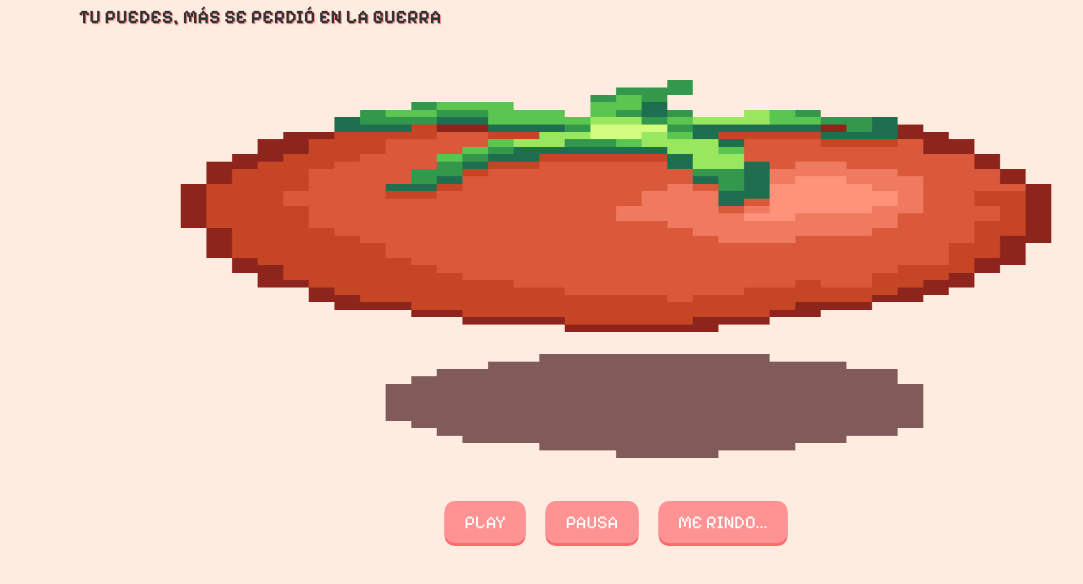
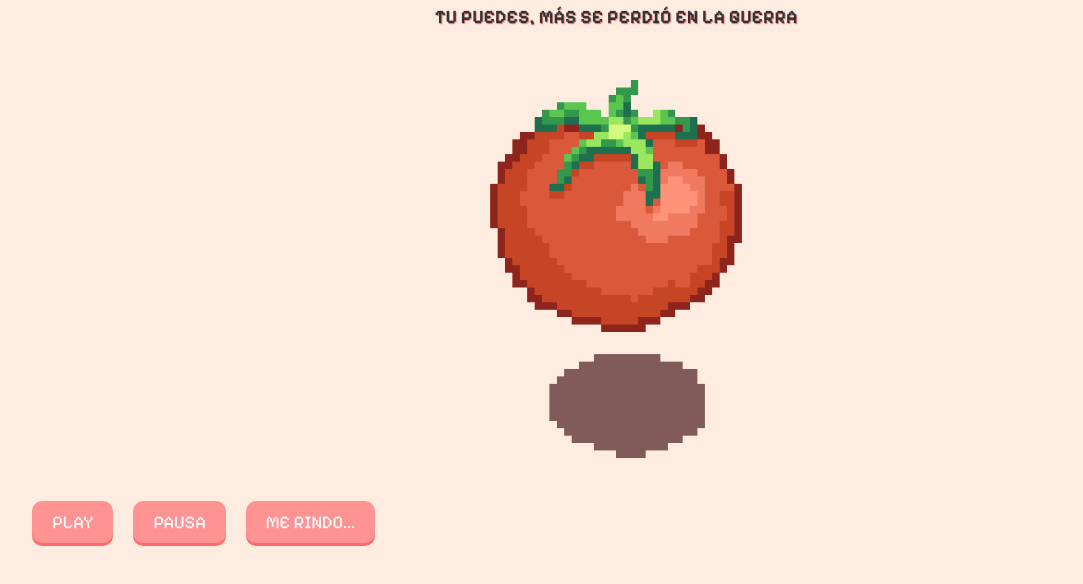
Before and after one commit to mariaal23072/MiPrimerProyecto, a plain HTML site: page index.html in a window 1280 px wide. Both pictures are taken after a click on the button "45:00". Shown: the part 194-778 px from the top of the page, without its empty margins (24-1107 px from the left). Drawn offline with Linux system fonts and the light colour scheme.

Commit message:
pantalla

```diff
--- a/index.html
+++ b/index.html
@@ -30,7 +30,7 @@
 
 
     <div class="pomodoro-app oculto">
-        <img src="fotos/tomate/t1.png" class="tomate-imagen" alt="tomate">
+     <!--   <img src="fotos/tomate/t1.png" class="tomate-imagen" alt="tomate"> -->
 
 
         <div class = "mensaje-texto">TU PUEDES, MÁS SE PERDIÓ EN LA GUERRA</div>
--- a/style.css
+++ b/style.css
@@ -47,27 +47,31 @@ body {
 }
 
 
-
-
-
-.tomate-imagen {
-    width: 100%; /* Tamaño del tomate */
-    height: 100%;
-    /*object-fit: cover; /* mantiene proporciones sin deformarse */
-}
-
 /* 2. Le damos forma a la "caja" de la App */
 .pomodoro-app {
+
     position: relative; /* Para posicionar la imagen del tomate dentro de esta caja */
     width: 100vw;
     height: 100dvh;
     background-color: #ffece1;
+
+    background-image: url('fotos/tomate/t1.png');
+    background-size: contain;    /* no se deforma */
+    background-repeat: no-repeat;
+    background-position: center;
+    background-color: #ffece1;   /* el color de fondo si sobra espacio */
+
 }
 
 .mensaje-texto {
     position: absolute; /* Para colocar el mensaje sobre la imagen del tomate */
     top: 25%; /* Posiciona el mensaje hacia la parte superior */
-    left: 8%; /* Centra horizontalmente */
+
+    left: 50%;
+    transform: translateX(-50%);
+    width: 90%;
+    text-align: center;
+
     font-size: 18px;
     color: #333;
     margin-bottom: 20px;
@@ -103,8 +107,8 @@ body {
     margin: 10px 0; /* Espacio entre el display y los botones */
     position: absolute; /* Para posicionar los botones dentro de la caja */
     top: 85%; /* Posiciona los botones hacia la parte inferior */
-        left: 50%;
-    transform: translateX(-50%); /* truco para centrar con absolute */
+    left: 4%;
+
 
     button {
         font-family: 'Pixelify Sans', sans-serif;
```
